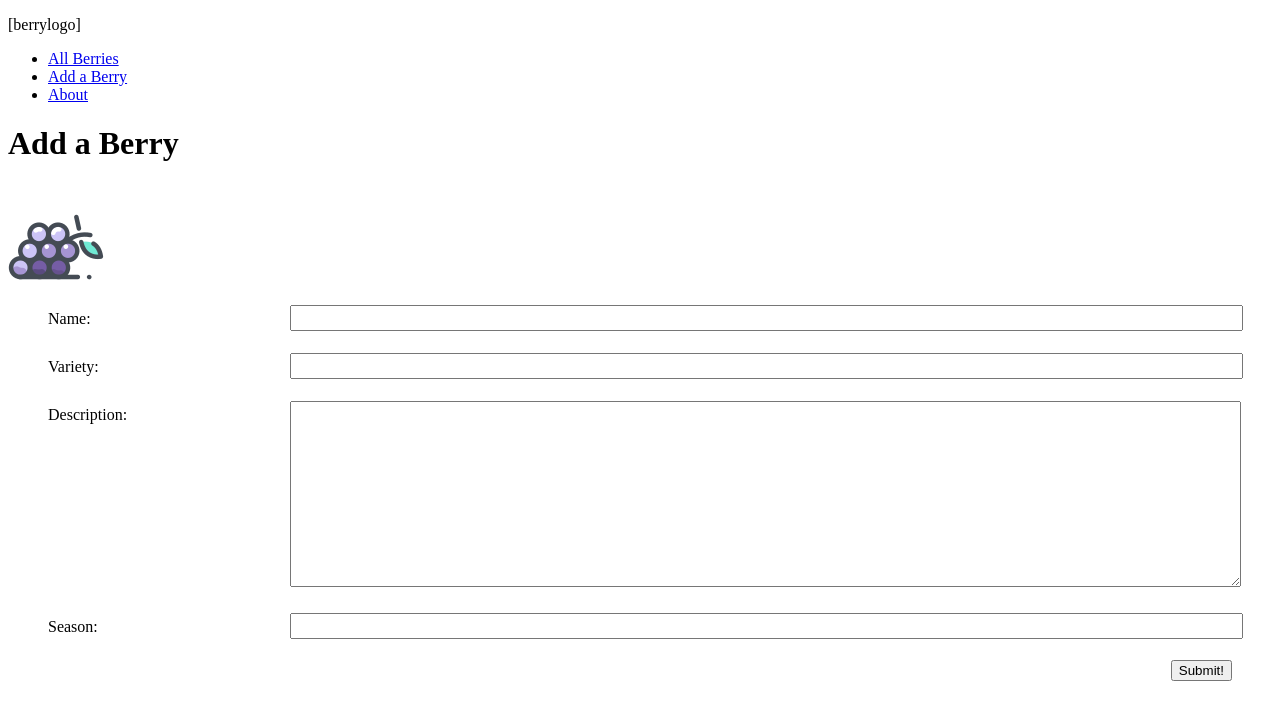
After one commit to radford-coding/django-crud-app-lab, a Django app: page /berries/create/ in a window 1280 px wide. The commit adds this page. Shown: the top 720 px of the page. Run offline with Django 5.2, Linux system fonts and the light colour scheme.

Commit message:
berry CRUD

```diff
--- a/berries/main_app/models.py
+++ b/berries/main_app/models.py
@@ -1,4 +1,5 @@
 from django.db import models
+from django.urls import reverse
 
 # Create your models here.
 
@@ -10,3 +11,6 @@ class Berry(models.Model):
 
     def __str__(self):
         return f'{self.name} ({self.id})'
+
+    def get_absolute_url(self):
+        return reverse('berry-detail', kwargs={'berry_id': self.id})
--- a/berries/main_app/static/css/berries/berry-index.css
+++ b/berries/main_app/static/css/berries/berry-index.css
@@ -9,6 +9,7 @@
     width: 275px;
     margin: 10px;
     border: var(--borders);
+    border-radius: 10px;
     box-shadow: var(--card-box-shadow);
 }
 
--- /dev/null
+++ b/berries/main_app/static/css/form.css
@@ -0,0 +1,39 @@
+.form-container {
+    display: flex;
+    flex-direction: column;
+    width: 100%;
+}
+
+table {
+    padding: 0 40px;
+    width: 100%;
+    border-spacing: 0 20px;
+}
+
+th {
+    text-align: left;
+    padding: 6px 20px 0 0;
+    font-weight: normal;
+    vertical-align: top;
+    font-size: var(--font-reg);
+}
+
+td {
+    max-width: 60%;
+}
+
+td>* {
+    width: 100%;
+    padding: 2px 4px;
+    font-size: var(--font-l);
+}
+
+td>textarea {
+    height: calc(4 * var(--font-l) + 8px);
+    font-family: inherit;
+}
+
+.btn {
+    align-self: flex-end;
+    margin-right: 40px;
+}
--- a/berries/main_app/templates/base.html
+++ b/berries/main_app/templates/base.html
@@ -16,15 +16,19 @@
   <body>
     <header>
       <div class="header-logo-container">
-        <a href="/"><img src="{% static 'images/icons8-berries-96.png' %}" alt="The Berry Picker Logo" /></a>
+        <p>[berrylogo]</p>
+        {% comment %} <a href="/"><img src="{% static 'images/icons8-berries-96.png' %}" alt="The Berry Picker Logo" /></a> {% endcomment %}
       </div>
       <nav>
         <ul>
           <li>
-            <a href="/berries">All Berries</a>
+            <a href="{% url 'berry-index' %}">All Berries</a>
           </li>
           <li>
-            <a href="/about">About</a>
+            <a href="{% url 'berry-create' %}">Add a Berry</a>
+          </li>
+          <li>
+            <a href="{% url 'about' %}">About</a>
           </li>
         </ul>
       </nav>
--- a/berries/main_app/templates/berries/detail.html
+++ b/berries/main_app/templates/berries/detail.html
@@ -15,6 +15,10 @@
         <p>
           {{ berry.description }}
         </p>
+        <div class="">
+          <a href="{% url 'berry-update' berry.id %}" class="btn warn">edit</a>
+          <a href="{% url 'berry-delete' berry.id %}" class="btn danger">delete</a>
+        </div>
     </div>
   </section>
 {% endblock %}
--- /dev/null
+++ b/berries/main_app/templates/main_app/berry_form.html
@@ -0,0 +1,23 @@
+{% extends 'base.html' %}
+{% load static %}
+
+{% block head %}
+  <link rel="stylesheet" href="{% static 'css/form.css' %}" />
+{% endblock %}
+
+{% block content %}
+  <div class="page-header">
+    {% if object %}
+      <h1>edit {{ object.name }}</h1>
+    {% else %}
+      <h1>Add a Berry</h1>
+    {% endif %}
+    <img src="{% static 'images/icons8-berries-96.png' %}" alt="The Berry Picker Berries" />
+  </div>
+
+  <form action="" method="post" class="form-container">
+    {% csrf_token %}
+    <table>{{ form.as_table }}</table>
+    <button type="submit" class="btn submit">Submit!</button>
+  </form>
+{% endblock %}
--- a/berries/main_app/urls.py
+++ b/berries/main_app/urls.py
@@ -6,4 +6,7 @@ urlpatterns = [
     path('about/', views.about, name='about'),
     path('berries/', views.berry_index, name='berry-index'),
     path('berries/<int:berry_id>/', views.berry_detail, name='berry-detail'),
+    path('berries/create/', views.BerryCreate.as_view(), name='berry-create'),
+    path('berries/<int:pk>/update/', views.BerryUpdate.as_view(), name='berry-update'),
+    path('berries/<int:pk>/delete/', views.BerryDelete.as_view(), name='berry-delete'),
 ]
--- a/berries/main_app/views.py
+++ b/berries/main_app/views.py
@@ -1,4 +1,5 @@
 from django.shortcuts import render
+from django.views.generic.edit import CreateView, UpdateView, DeleteView
 from .models import Berry
 
 # Create your views here.
@@ -20,3 +21,15 @@ def berry_index(request):
 def berry_detail(request, berry_id):
     berry = Berry.objects.get(id=berry_id)
     return render(request, 'berries/detail.html', {'berry': berry})
+
+class BerryCreate(CreateView):
+    model = Berry
+    fields = '__all__'
+
+class BerryUpdate(UpdateView):
+    model = Berry
+    fields = ['variety', 'description', 'season']
+
+class BerryDelete(DeleteView):
+    model = Berry
+    success_url = '/berries/'
```
Also changed, not shown: berries/main_app/templates/main_app/berry_confirm_delete.html (added, +17 -0 lines).
